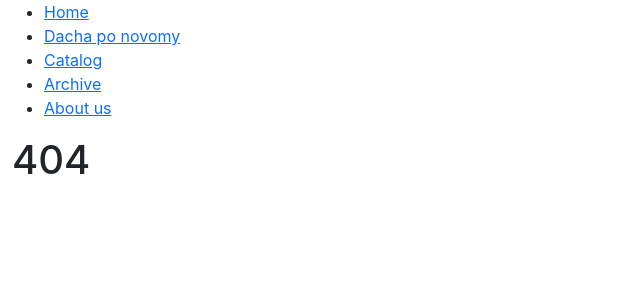
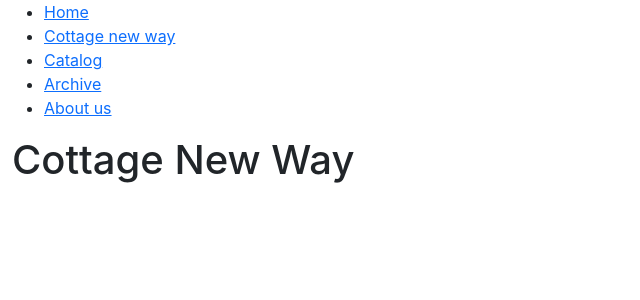
Before and after one commit to SavchukSergiy/cfc-front-app, a React (Create React App) app: page /cottagenewway in a window 1280 px wide. Before the commit this address had no page. Shown: the top 300 px of the page, without its empty margins (0-640 px from the left). Built offline with nearby package versions, Linux system fonts and the light colour scheme.

Commit message:
Change naming

```diff
--- a/src/App.js
+++ b/src/App.js
@@ -2,7 +2,7 @@ import './App.css';
 import { BrowserRouter, Routes, Route } from "react-router-dom";
 import Layout from './pages/Layout/Layout';
 import Home from './pages/Home/Home';
-import DachaPoNovomy from './pages/DachaPoNovomy/DachaPoNovomy';
+import CottageNewWay from './pages/CottageNewWay/CottageNewWay';
 import Catalog from './pages/Catalog/Catalog';
 import Archive from './pages/Archive/Archive';
 import AboutUs from './pages/AboutUs/AboutUs';
@@ -11,16 +11,16 @@ import NoPage from './pages/NoPage/NoPage';
 function App() {
   return (
     <BrowserRouter>
-    <Routes>
-      <Route path="/" element={<Layout />}>
-        <Route index element={<Home/>}/>
-        <Route path="dachaponovomy" element={<DachaPoNovomy/>}/>
-        <Route path="catalog" element={<Catalog/>}/>
-        <Route path="archive" element={<Archive/>}/>
-        <Route path="aboutus" element={<AboutUs/>}/>
-        <Route path="*" element={<NoPage/>}/>
-      </Route>
-    </Routes>
+      <Routes>
+        <Route path="/" element={<Layout />}>
+          <Route index element={<Home />} />
+          <Route path="cottagenewway" element={<CottageNewWay />} />
+          <Route path="catalog" element={<Catalog />} />
+          <Route path="archive" element={<Archive />} />
+          <Route path="aboutus" element={<AboutUs />} />
+          <Route path="*" element={<NoPage />} />
+        </Route>
+      </Routes>
     </BrowserRouter>
   );
 }
--- /dev/null
+++ b/src/pages/CottageNewWay/CottageNewWay.js
@@ -0,0 +1,5 @@
+const CottageNewWay = () => {
+  return <h1>Cottage New Way</h1>;
+};
+
+export default CottageNewWay;
--- a/src/pages/DachaPoNovomy/DachaPoNovomy.js
+++ /dev/null
@@ -1,5 +0,0 @@
-const DachaPoNovomy = () => {
-  return <h1>Blog DachaPoNovomy</h1>;
-};
-
-export default DachaPoNovomy;
--- a/src/pages/Layout/Layout.js
+++ b/src/pages/Layout/Layout.js
@@ -10,7 +10,7 @@ const Layout = () => {
               <Link to="/">Home</Link>
             </li>
             <li>
-            <Link to="/dachaponovomy">Dacha po novomy</Link>
+              <Link to="/cottagenewway">Cottage new way</Link>
             </li>
             <li>
               <Link to="/catalog">Catalog</Link>
```
Lines whose indentation alone changed are shown as unchanged.
